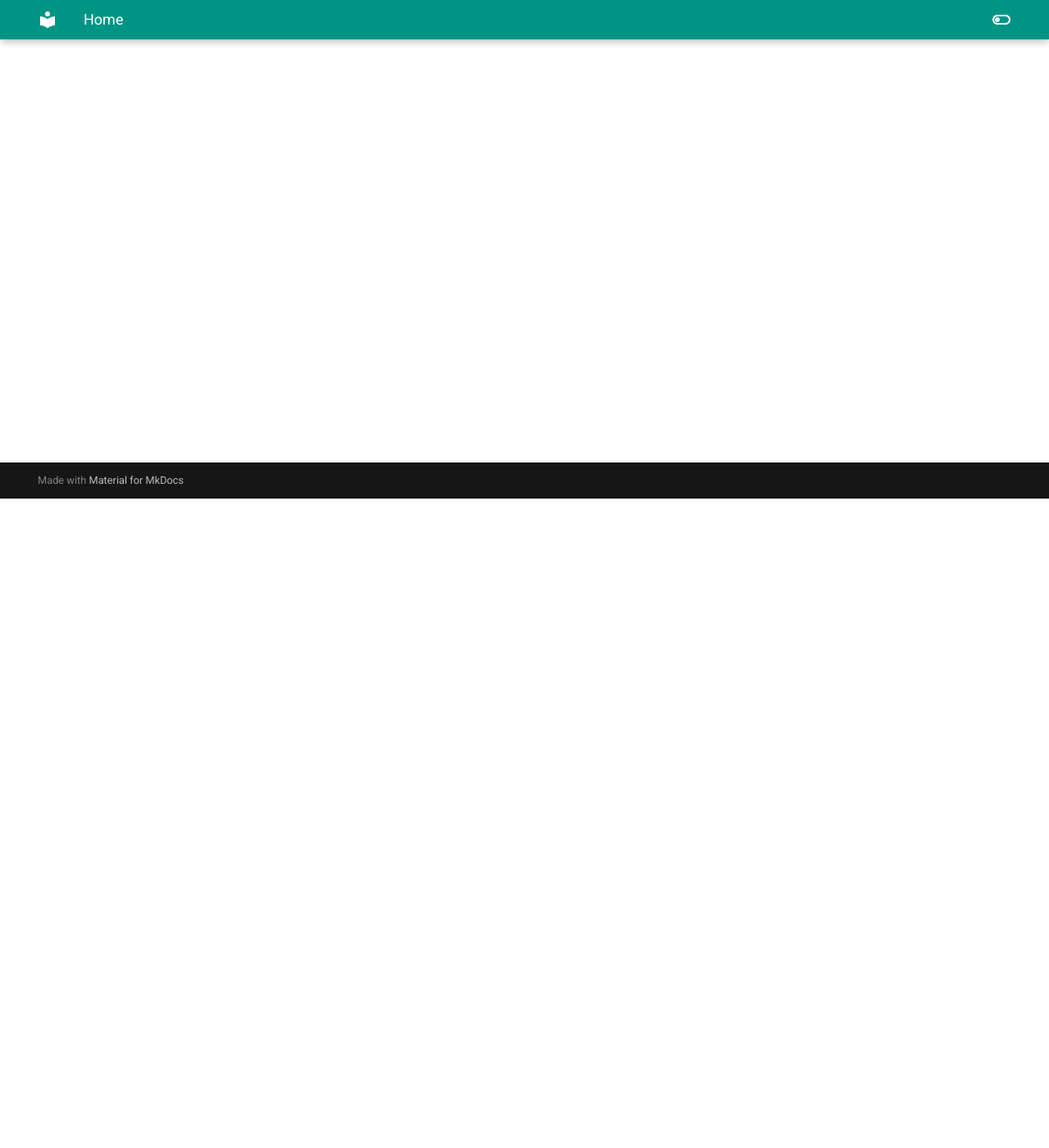
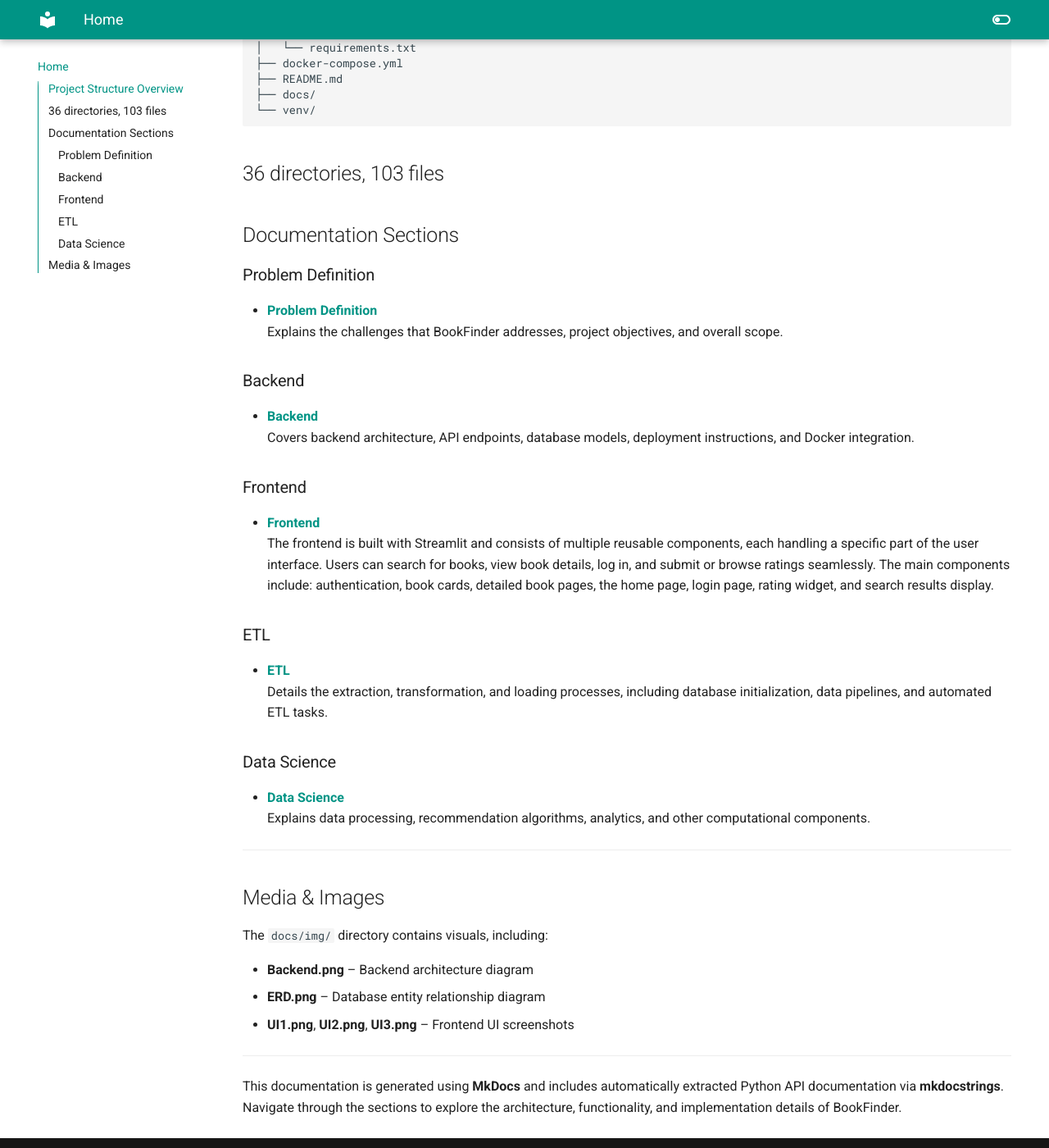
Before and after one commit to DS-223-2025-Fall/group-2, an MkDocs documentation site: the page built from docs/index.md, in a window 1280 px wide and 1400 px high, scrolled down 792 px. Shown: the whole window at 82% size. Built offline with MkDocs 1.6.1 and Material for MkDocs 9.7.7, drawn with Linux system fonts in a browser that asks for light colours; some of the changed text lies outside the part shown.

````diff
--- a/docs/index.md
+++ b/docs/index.md
@@ -1,3 +1,75 @@
-# Welcome to MkDocs
+# BookFinder Documentation
 
-## Project layout
+Welcome to the BookFinder project documentation. This project is a full-stack application that helps users discover, search, and rate books, integrating backend, frontend, and ETL components, with Kubernetes deployment and Docker support.
+
+## Project Structure Overview
+
+The main folders and files are structured as follows:
+
+```bash
+.
+BookFinder/
+├── backend/
+│   ├── app/
+│   ├── Dockerfile
+│   ├── requirements.txt
+│   └── README.md
+├── frontend/
+│   ├── app.py
+│   ├── components/
+│   ├── Dockerfile
+│   ├── requirements.txt
+│   └── README.md
+├── etl/
+│   ├── data/
+│   ├── database/
+│   ├── etl_process.py
+│   ├── Dockerfile
+│   └── requirements.txt
+├── kube/
+│   └── ... (Kubernetes deployment and service files)
+├── scraping/
+│   └── requirements.txt
+├── docker-compose.yml
+├── README.md
+├── docs/
+└── venv/
+```
+
+36 directories, 103 files
+---
+
+## Documentation Sections
+
+### Problem Definition
+- **[Problem Definition](problem_definition/index.md)**
+  Explains the challenges that BookFinder addresses, project objectives, and overall scope.
+
+### Backend
+- **[Backend](backend.md)**
+  Covers backend architecture, API endpoints, database models, deployment instructions, and Docker integration.
+
+### Frontend
+- **[Frontend](frontend.md)**
+    The frontend is built with Streamlit and consists of multiple reusable components, each handling a specific part of the user interface. Users can search for books, view book details, log in, and submit or browse ratings seamlessly. The main components include: authentication, book cards, detailed book pages, the home page, login page, rating widget, and search results display.
+### ETL
+- **[ETL](etl.md)**
+  Details the extraction, transformation, and loading processes, including database initialization, data pipelines, and automated ETL tasks.
+
+### Data Science
+- **[Data Science](data_science.md)**
+  Explains data processing, recommendation algorithms, analytics, and other computational components.
+
+---
+
+## Media & Images
+
+The `docs/img/` directory contains visuals, including:
+
+- **Backend.png** – Backend architecture diagram
+- **ERD.png** – Database entity relationship diagram
+- **UI1.png**, **UI2.png**, **UI3.png** – Frontend UI screenshots
+
+---
+
+This documentation is generated using **MkDocs** and includes automatically extracted Python API documentation via **mkdocstrings**. Navigate through the sections to explore the architecture, functionality, and implementation details of BookFinder.
````
Also changed, not shown: docs/img/Backend.png (deleted), docs/img/Home_page.png (added), docs/img/Login_page.png (added), docs/img/Search_results.png (added), docs/img/Search_results_similars.png (added), docs/img/Swagger_1.png (added), docs/img/Swagger_2.png (added), docs/img/UI1.png (deleted), docs/img/UI2.png (deleted), 2 other files.
